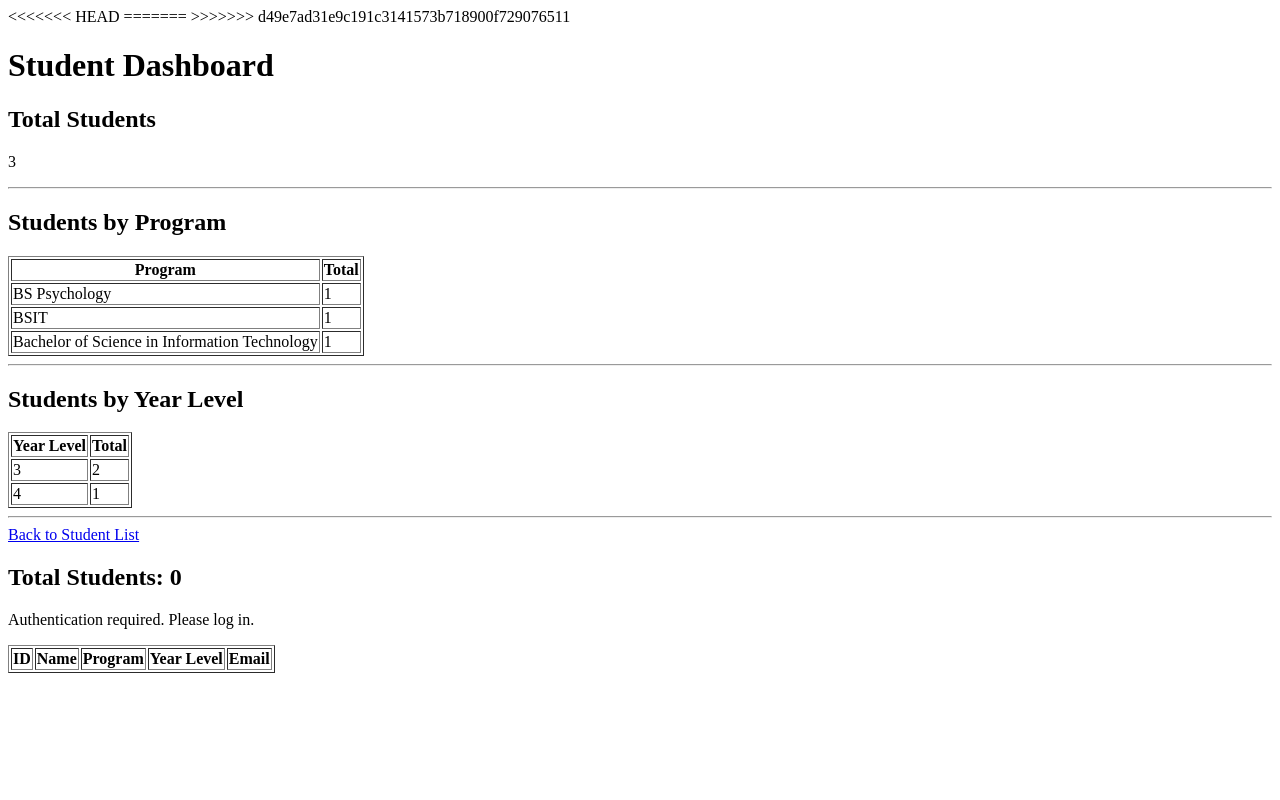
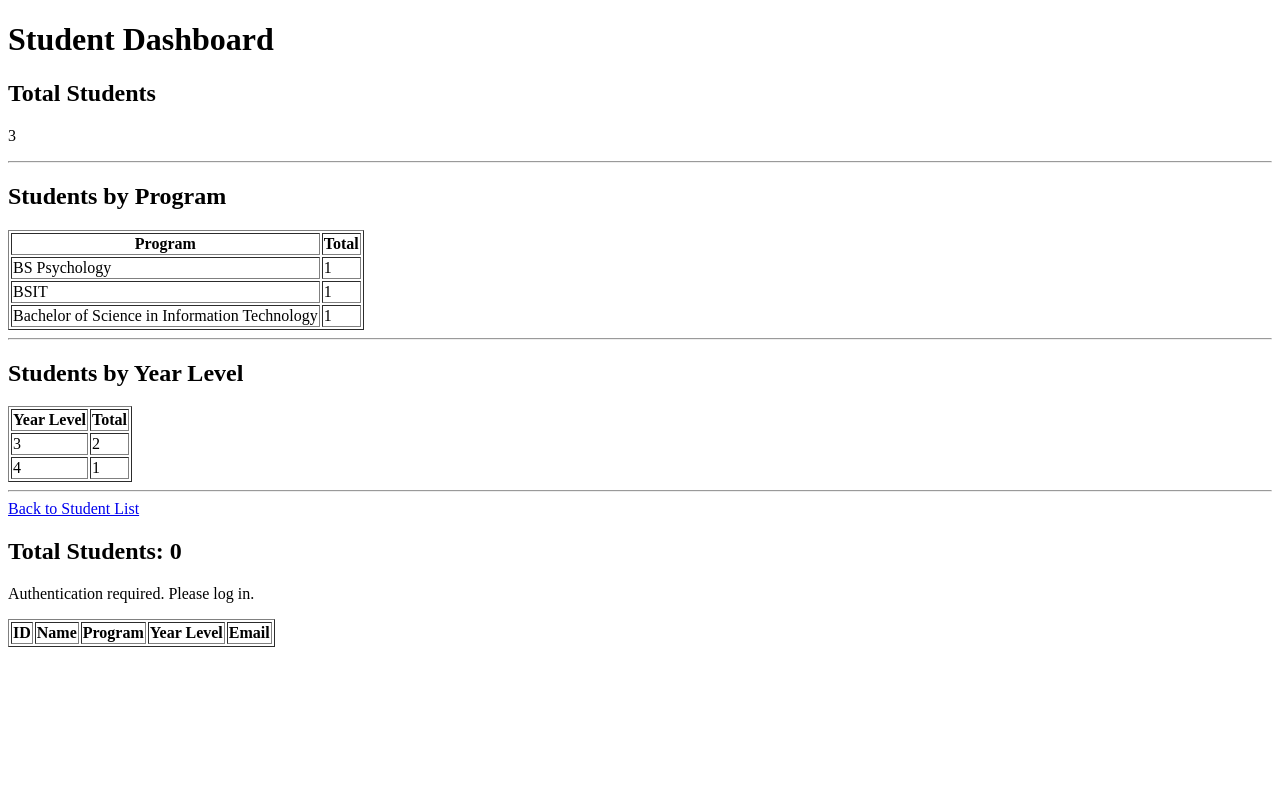
Before and after one commit to SiegfridP/SMP_DjangoWebApp, a Django app: page /registration/dashboard/ in a window 1280 px wide. Run offline with Django 5.2, Linux system fonts and the light colour scheme; data comes from the database, SQL or seed files in the repository; lists and menus that the app fills with data are empty.

Commit message:
Fixed student_dashboard.html

```diff
--- a/registration/templates/registration/student_dashboard.html
+++ b/registration/templates/registration/student_dashboard.html
@@ -1,7 +1,4 @@
-<<<<<<< HEAD
 {% load static %}
-=======
->>>>>>> d49e7ad31e9c191c3141573b718900f729076511
 <!DOCTYPE html>
 <html lang="en">
 <head>
```
